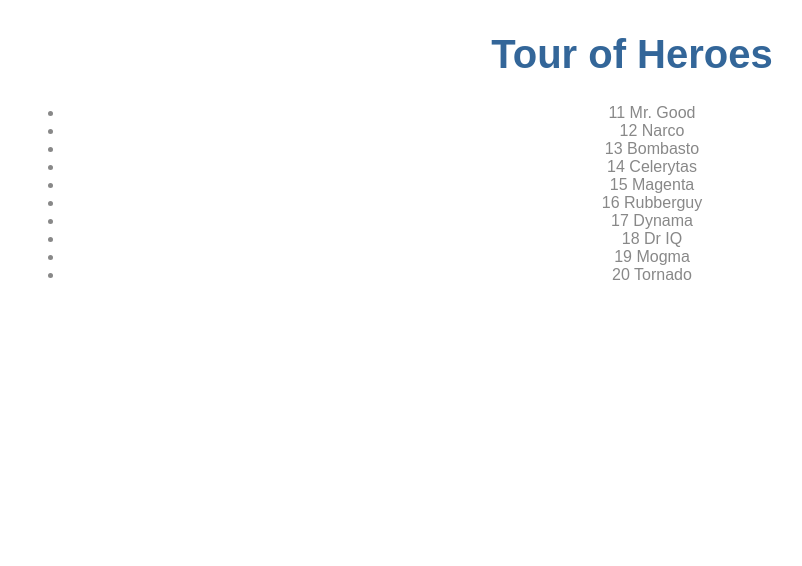
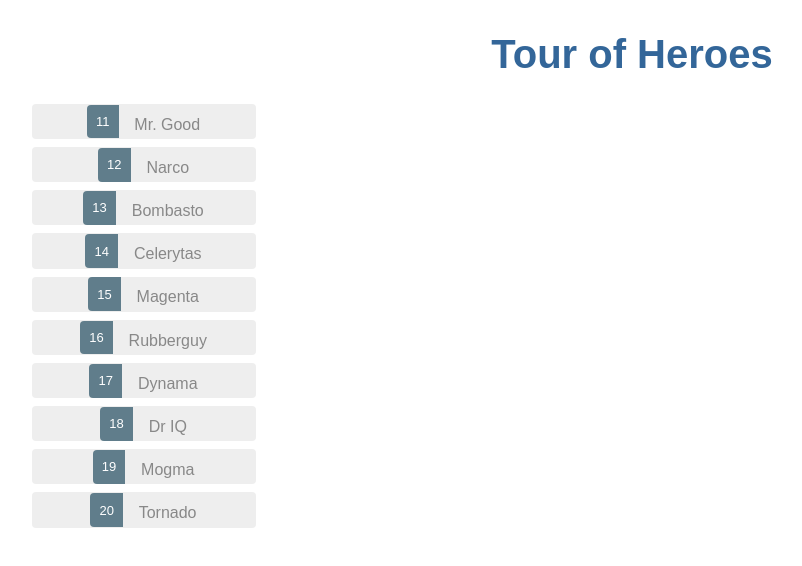
Before and after one commit to tclarke-scottlogic/angular_demo, an Angular app in the folder angular-tour-of-heroes/: page / in a window 1280 px wide. Shown: the top 566 px of the page, without its empty margins (8-810 px from the left). Built offline with nearby package versions, Linux system fonts and the light colour scheme.

Commit message:
Herolist

```diff
--- a/angular-tour-of-heroes/src/app/heroes/heroes.component.css
+++ b/angular-tour-of-heroes/src/app/heroes/heroes.component.css
@@ -0,0 +1,48 @@
+/* HeroesComponent's private CSS styles */
+.selected {
+  background-color: #CFD8DC !important;
+  color: white;
+}
+.heroes {
+  margin: 0 0 2em 0;
+  list-style-type: none;
+  padding: 0;
+  width: 15em;
+}
+.heroes li {
+  cursor: pointer;
+  position: relative;
+  left: 0;
+  background-color: #EEE;
+  margin: .5em;
+  padding: .3em 0;
+  height: 1.6em;
+  border-radius: 4px;
+}
+.heroes li.selected:hover {
+  background-color: #BBD8DC !important;
+  color: white;
+}
+.heroes li:hover {
+  color: #607D8B;
+  background-color: #DDD;
+  left: .1em;
+}
+.heroes .text {
+  position: relative;
+  top: -3px;
+}
+.heroes .badge {
+  display: inline-block;
+  font-size: small;
+  color: white;
+  padding: 0.8em 0.7em 0 0.7em;
+  background-color: #607D8B;
+  line-height: 1em;
+  position: relative;
+  left: -1px;
+  top: -4px;
+  height: 1.8em;
+  margin-right: .8em;
+  border-radius: 4px 0 0 4px;
+}
--- a/angular-tour-of-heroes/src/app/heroes/heroes.component.html
+++ b/angular-tour-of-heroes/src/app/heroes/heroes.component.html
@@ -1,6 +1,16 @@
 <h2></h2>
 <ul class = "heroes">
-  <li *ngFor="let hero of heroes">
+  <li *ngFor="let hero of heroes" (click)="onSelect(hero)" [class.selected]="hero === selectedHero">
     <span class="badge">{{hero.id}}</span> {{hero.name}}
   </li>
 </ul>
+
+<div *ngIf="selectedHero">
+<h2>{{ selectedHero.name | uppercase }} Details</h2>
+<div><span>id: </span>{{selectedHero.id}}</div>
+<div>
+  <label>name:
+    <input [(ngModel)]="selectedHero.name" placeholder="name">
+  </label>
+</div>
+</div>
--- a/angular-tour-of-heroes/src/app/heroes/heroes.component.ts
+++ b/angular-tour-of-heroes/src/app/heroes/heroes.component.ts
@@ -1,5 +1,6 @@
 import { Component, OnInit } from '@angular/core';
 import { HEROES } from "../mock-heroes"
+import { Hero } from '../hero';
 
 @Component({
   selector: 'app-heroes',
@@ -7,6 +8,7 @@
   styleUrls: ['./heroes.component.css']
 })
 export class HeroesComponent implements OnInit {
+  selectedHero: Hero;
 
   heroes = HEROES;
 
@@ -17,4 +19,9 @@
     console.info("initing hero component")
   }
 
+  onSelect(hero: Hero): void{
+    console.log(hero);
+    this.selectedHero = hero;
+  }
+
 }
```
